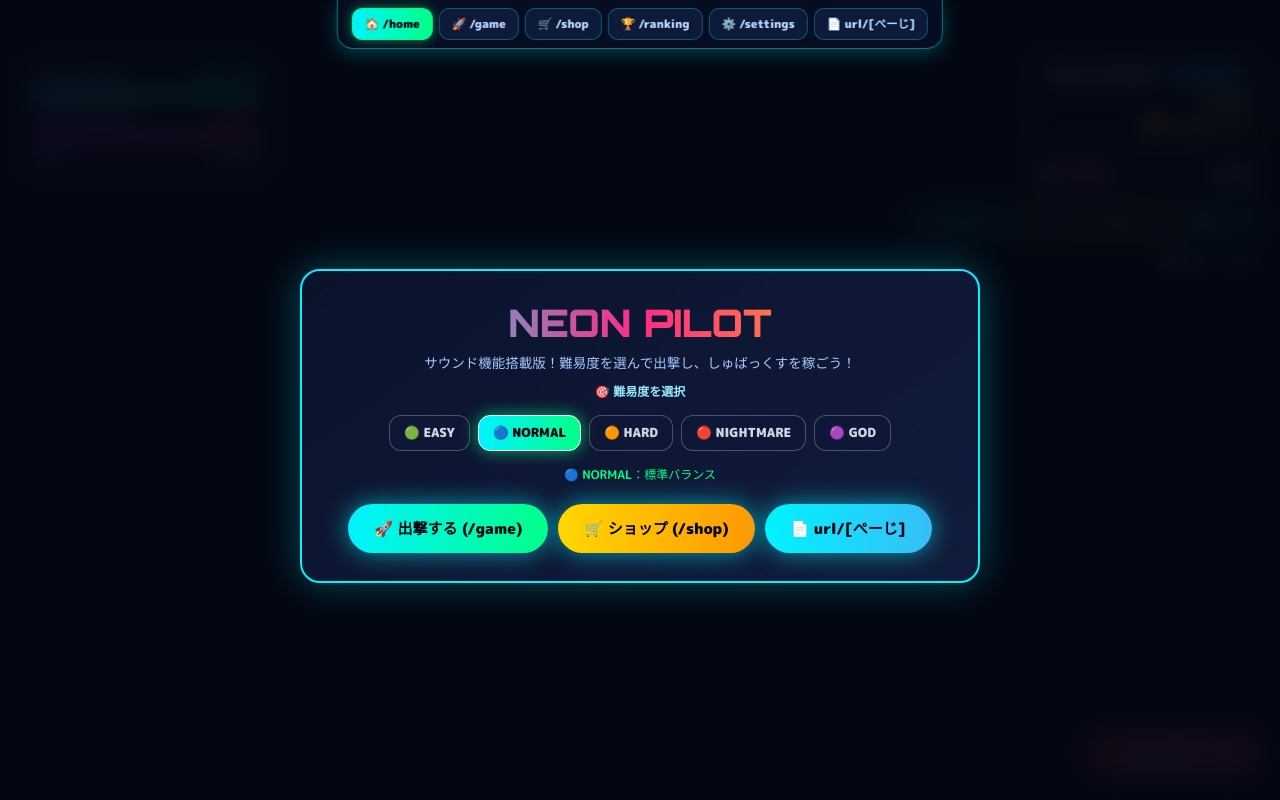
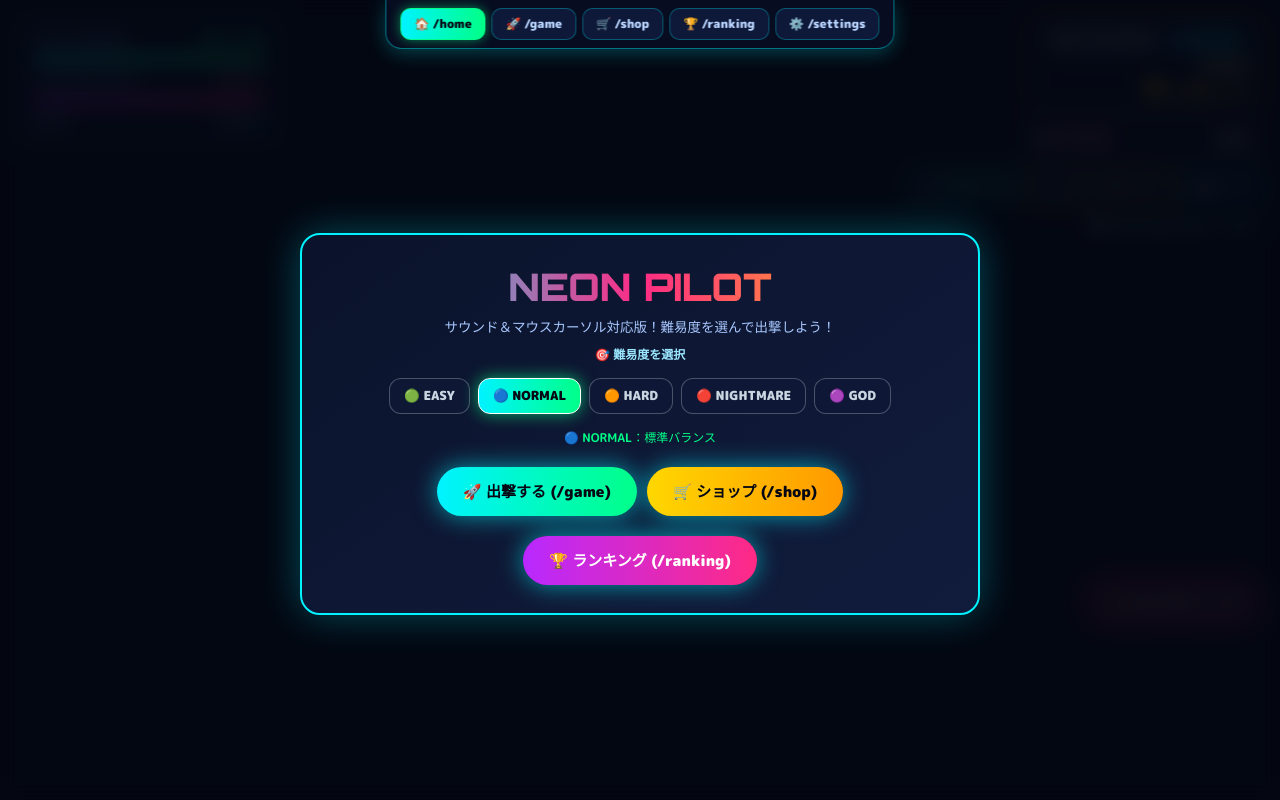
Before and after one commit to serizawasyun350-lgtm/neon-pilotpro, a Flask app: page / in a window 1280 px wide. Run offline with Flask 3, Linux system fonts and the light colour scheme.

Commit message:
Update index.html

```diff
--- a/templates/index.html
+++ b/templates/index.html
@@ -3,7 +3,7 @@
 <head>
 <meta charset="UTF-8">
 <meta name="viewport" content="width=device-width, initial-scale=1.0, maximum-scale=1.0, user-scalable=no">
-<title>NEON PILOT - サウンド完全版</title>
+<title>NEON PILOT - マウスカーソル対応版</title>
 <style>
   @import url('https://fonts.googleapis.com/css2?family=M+PLUS+Rounded+1c:wght@700;900&family=Orbitron:wght@600;800;900&display=swap');
 
@@ -22,52 +22,50 @@
     background-color: #050814;
     font-family: 'M PLUS Rounded 1c', sans-serif;
     color: #ffffff;
+    cursor: default;
   }
 
   canvas {
-    position: fixed;
-    inset: 0;
     display: block;
     width: 100%;
     height: 100%;
-    z-index: 1;
-    cursor: crosshair;
+    cursor: crosshair; /* ゲーム中は十字照準カーソル */
   }
 
-  /* トップナビゲーションバー */
+  /* クリックできる要素すべてにポインター（指先マーク）を適用 */
+  button, .nav-link, .filter-btn, .diff-btn, .shop-item, .admin-cmd-btn, input {
+    cursor: pointer !important;
+  }
+
+  /* トップURLナビゲーションバー */
   #top-navbar {
     position: fixed;
     top: 0;
     left: 50%;
     transform: translateX(-50%);
-    z-index: 100;
+    z-index: 80;
     display: flex;
     gap: 6px;
     padding: 8px 14px;
-    background: rgba(8, 14, 34, 0.95);
+    background: rgba(8, 14, 34, 0.92);
     border: 1.5px solid rgba(0, 243, 255, 0.45);
     border-top: none;
     border-radius: 0 0 16px 16px;
     backdrop-filter: blur(10px);
     box-shadow: 0 4px 20px rgba(0, 243, 255, 0.25);
-    max-width: 98vw;
-    overflow-x: auto;
-    pointer-events: auto;
   }
 
   .nav-link {
-    padding: 6px 12px;
+    padding: 6px 13px;
     border-radius: 10px;
     border: 1px solid rgba(0, 243, 255, 0.3);
-    background: rgba(16, 28, 62, 0.9);
+    background: rgba(16, 28, 62, 0.85);
     color: #b8d4ff;
-    font-family: 'M PLUS Rounded 1c', sans-serif;
-    font-size: 11.5px;
+    text-decoration: none;
+    font-size: 12px;
     font-weight: 900;
     cursor: pointer;
     transition: all 0.15s;
-    white-space: nowrap;
-    pointer-events: auto;
   }
 
   .nav-link:hover {
@@ -150,13 +151,12 @@
 
   #top-right {
     position: absolute;
-    top: 52px;
+    top: 16px;
     right: 16px;
     display: flex;
     flex-direction: column;
     align-items: flex-end;
     gap: 8px;
-    pointer-events: auto;
   }
 
   .currency-box {
@@ -227,7 +230,7 @@
     padding: 8px 13px;
     border-radius: 10px;
     border: 1.5px solid #00f3ff;
-    background: rgba(12, 24, 54, 0.95);
+    background: rgba(12, 24, 54, 0.9);
     color: #fff;
     font-family: 'M PLUS Rounded 1c', sans-serif;
     font-weight: 900;
@@ -295,13 +328,13 @@
 
   #dash-mobile-btn {
     position: absolute;
-    bottom: 24px;
+    bottom: 175px;
     right: 20px;
     pointer-events: auto;
     padding: 12px 18px;
     border-radius: 50px;
     border: 2px solid #ff2a85;
-    background: rgba(255, 42, 133, 0.35);
+    background: rgba(255, 42, 133, 0.25);
     color: #fff;
     font-weight: 900;
     font-size: 13px;
@@ -313,14 +346,13 @@
   .overlay-screen {
     position: fixed;
     inset: 0;
-    padding-top: 52px;
+    padding-top: 48px;
     background: rgba(4, 7, 18, 0.88);
     backdrop-filter: blur(10px);
     display: flex;
     align-items: center;
     justify-content: center;
     z-index: 50;
-    pointer-events: auto;
   }
 
   .hidden { display: none !important; }
@@ -516,12 +574,11 @@
 
 <!-- トップURLナビゲーションバー -->
 <nav id="top-navbar">
-  <button type="button" class="nav-link" id="nav-home" onclick="navigateTo('home')">🏠 /home</button>
-  <button type="button" class="nav-link" id="nav-game" onclick="navigateTo('game')">🚀 /game</button>
-  <button type="button" class="nav-link" id="nav-shop" onclick="navigateTo('shop')">🛒 /shop</button>
-  <button type="button" class="nav-link" id="nav-ranking" onclick="navigateTo('ranking')">🏆 /ranking</button>
-  <button type="button" class="nav-link" id="nav-settings" onclick="navigateTo('settings')">⚙️ /settings</button>
-  <button type="button" class="nav-link" id="nav-page" onclick="navigateTo('page')">📄 url/[ぺーじ]</button>
+  <a href="/home" class="nav-link" id="nav-home" onclick="navigateTo(event, 'home')">🏠 /home</a>
+  <a href="/game" class="nav-link" id="nav-game" onclick="navigateTo(event, 'game')">🚀 /game</a>
+  <a href="/shop" class="nav-link" id="nav-shop" onclick="navigateTo(event, 'shop')">🛒 /shop</a>
+  <a href="/ranking" class="nav-link" id="nav-ranking" onclick="navigateTo(event, 'ranking')">🏆 /ranking</a>
+  <a href="/settings" class="nav-link" id="nav-settings" onclick="navigateTo(event, 'settings')">⚙️ /settings</a>
 </nav>
 
 <canvas id="gameCanvas"></canvas>
@@ -569,14 +626,29 @@
 
     <div class="btn-group">
       <button type="button" id="sound-toggle-btn" class="hud-btn sound-on" onclick="toggleSound()">🔊 SOUND: ON</button>
-      <button type="button" class="hud-btn shop-btn" onclick="navigateTo('shop')">🛒 ショップ & ランク</button>
+      <button type="button" id="toggle-auto-btn" class="hud-btn hidden" onclick="toggleAutoClick()">⚡ AUTO: OFF</button>
+      <button type="button" id="toggle-admin-btn" class="hud-btn admin-btn hidden" onclick="toggleAdminPanel()">👑 ADMIN</button>
+      <button type="button" class="hud-btn shop-btn" onclick="navigateTo(event, 'shop')">🛒 ショップ & ランク</button>
       <button type="button" class="hud-btn save-btn" onclick="manualSave()">💾 セーブ</button>
-      <button type="button" id="save-and-quit-btn" class="hud-btn save-quit-btn hidden" onclick="saveAndQuit()">🚪 ホームへ</button>
+      <button type="button" id="save-and-quit-btn" class="hud-btn save-quit-btn hidden" onclick="saveAndQuit()">🚪 セーブして終了</button>
     </div>
-    <div id="save-status-text">💾 自動セーブ有効</div>
+    <div id="save-status-text">💾 localStorage 自動セーブ有効</div>
+  </div>
+
+  <!-- ADMIN パネル -->
+  <div id="admin-bar" class="hud-panel hidden">
+    <div style="font-size:12px; font-weight:900; color:#f0b8ff; border-bottom:1px solid rgba(213,92,255,0.4); padding-bottom:4px;">
+      👑 OP & ADMIN コマンド
+    </div>
+    <button type="button" class="admin-cmd-btn" id="god-mode-btn" onclick="toggleGodMode()">🛡️ 無敵モード (GOD): OFF</button>
+    <button type="button" class="admin-cmd-btn" onclick="adminNukeEnemies()">💥 画面内の敵を全滅 (NUKE)</button>
+    <button type="button" class="admin-cmd-btn" onclick="adminGrantShubux(100000)">💰 +100,000 しゅばっくす</button>
+    <button type="button" class="admin-cmd-btn" onclick="adminGrantShubux(1e26)">🌈 +100𥝱 しゅばっくす</button>
+    <button type="button" class="admin-cmd-btn" onclick="adminFullHeal()">💚 シールド完全回復</button>
   </div>
 
   <div id="milestone-banner">🏆 マイルストーン達成！</div>
+
   <button type="button" id="dash-mobile-btn" onclick="triggerDash()">⚡ DASH (右クリック)</button>
 </div>
 
@@ -585,7 +657,7 @@
   <div class="modal-card">
     <div class="game-title">NEON PILOT</div>
     <p style="color:#a8c8ff; font-size:13.5px; line-height:1.6; margin-bottom:8px;">
-      サウンド機能搭載版！難易度を選んで出撃し、しゅばっくすを稼ごう！
+      サウンド＆マウスカーソル対応版！難易度を選んで出撃しよう！
     </p>
 
     <div style="font-size:12px; color:#9be7ff; font-weight:900; margin-top:8px;">🎯 難易度を選択</div>
@@ -593,39 +665,33 @@
     <div id="home-diff-desc" style="font-size:12px; color:#00ff88; margin-bottom:8px;">🔵 NORMAL：標準バランス</div>
 
     <div style="display:flex; gap:10px; justify-content:center; flex-wrap:wrap; margin-top:10px;">
-      <button type="button" class="primary-btn" onclick="navigateTo('game')">🚀 出撃する (/game)</button>
-      <button type="button" class="primary-btn" style="background:linear-gradient(90deg,#ffd700,#ff9900);" onclick="navigateTo('shop')">🛒 ショップ (/shop)</button>
-      <button type="button" class="primary-btn" style="background:linear-gradient(90deg,#00f3ff,#38bdf8);" onclick="navigateTo('page')">📄 url/[ぺーじ]</button>
+      <button type="button" class="primary-btn" onclick="navigateTo(event, 'game')">🚀 出撃する (/game)</button>
+      <button type="button" class="primary-btn" style="background:linear-gradient(90deg,#ffd700,#ff9900);" onclick="navigateTo(event, 'shop')">🛒 ショップ (/shop)</button>
+      <button type="button" class="primary-btn" style="background:linear-gradient(90deg,#b829ff,#ff2a85); color:#fff;" onclick="navigateTo(event, 'ranking')">🏆 ランキング (/ranking)</button>
     </div>
   </div>
 </div>
 
-<!-- url/[ぺーじ] カスタムページ画面 -->
-<div id="page-screen" class="overlay-screen hidden">
+<!-- /ranking ランキング画面 -->
+<div id="ranking-screen" class="overlay-screen hidden">
   <div class="modal-card">
-    <h2 style="font-family:'Orbitron'; font-size:26px; color:#00f3ff; margin-bottom:8px;">📄 ページナビゲーション</h2>
-    <div style="display:flex; gap:8px; justify-content:center; margin-bottom:14px;">
-      <input id="custom-page-input" type="text" value="custom" style="padding:8px 12px; border-radius:10px; border:1.5px solid #00f3ff; background:#091024; color:#fff; font-weight:700; width:60%;">
-      <button type="button" class="primary-btn" style="margin-top:0; padding:8px 16px;" onclick="goToCustomPage()">移動</button>
-    </div>
-    <button type="button" class="primary-btn" onclick="navigateTo('home')">🏠 ホームに戻る</button>
+    <h2 style="font-family:'Orbitron'; font-size:26px; color:#ffd700; margin-bottom:6px;">🏆 ランキング</h2>
+    <table class="rank-table">
+      <thead>
+        <tr><th>順位</th><th>パイロット</th><th>ハイスコア</th><th>累計撃破</th></tr>
+      </thead>
+      <tbody id="ranking-tbody"></tbody>
+    </table>
+    <button type="button" class="primary-btn" style="margin-top:16px;" onclick="navigateTo(event, 'home')">🏠 ホームに戻る</button>
   </div>
 </div>
 
-<!-- ランキング画面 -->
-<div id="ranking-screen" class="overlay-screen hidden">
-  <div class="modal-card">
-    <h2 style="font-family:'Orbitron'; font-size:26px; color:#ffd700; margin-bottom:6px;">🏆 ランクボード</h2>
-    <button type="button" class="primary-btn" style="margin-top:16px;" onclick="navigateTo('home')">🏠 ホーム</button>
-  </div>
-</div>
-
-<!-- 設定画面 -->
+<!-- /settings 設定画面 -->
 <div id="settings-screen" class="overlay-screen hidden">
   <div class="modal-card">
     <h2 style="font-family:'Orbitron'; font-size:26px; color:#00f3ff; margin-bottom:8px;">⚙️ 設定</h2>
     <div class="diff-selector" id="settings-diff-selector"></div>
-    <button type="button" class="primary-btn" onclick="navigateTo('home')">🏠 ホーム</button>
+    <button type="button" class="primary-btn" onclick="navigateTo(event, 'game')">🚀 出撃</button>
   </div>
 </div>
 
@@ -635,8 +701,8 @@
     <h2 style="font-family:'Orbitron'; font-size:32px; color:#ff2a85; margin-bottom:10px;">SHIELD DEPLETED</h2>
     <div style="display:flex; gap:10px; justify-content:center; flex-wrap:wrap; margin-top:15px;">
       <button type="button" class="primary-btn" onclick="startGame()">もう一度出撃</button>
-      <button type="button" class="primary-btn" style="background:linear-gradient(90deg,#ffd700,#ff9900);" onclick="navigateTo('shop')">🛒 ショップ</button>
-      <button type="button" class="primary-btn" onclick="navigateTo('home')">🏠 ホーム</button>
+      <button type="button" class="primary-btn" style="background:linear-gradient(90deg,#ffd700,#ff9900);" onclick="navigateTo(event, 'shop')">🛒 ショップ</button>
+      <button type="button" class="primary-btn" onclick="navigateTo(event, 'home')">🏠 ホーム</button>
     </div>
   </div>
 </div>
@@ -650,7 +716,7 @@
         <div style="text-align:right; margin-right:6px;">
           <div style="font-size:11px; color:#ffe680;">残高: <span id="shop-shubux" class="val-orbitron" style="color:#ffd700;">0</span> しゅばっくす</div>
         </div>
-        <button type="button" class="hud-btn" style="border-color:#00ff88; color:#00ff88;" onclick="navigateTo('game')">🚀 ゲームへ</button>
+        <button type="button" class="hud-btn" style="border-color:#00ff88; color:#00ff88;" onclick="navigateTo(event, 'game')">🚀 ゲームへ</button>
       </div>
     </div>
     <div class="shop-filters" id="shop-filters">
@@ -695,11 +761,11 @@ function playSound(type) {
   initAudio();
   if (!audioCtx) return;
 
+  try {
     const osc = audioCtx.createOscillator();
     const gain = audioCtx.createGain();
     osc.connect(gain);
     gain.connect(audioCtx.destination);
-
     const now = audioCtx.currentTime;
 
     if (type === 'laser') {
@@ -742,6 +808,7 @@ function playSound(type) {
       osc.start(now);
       osc.stop(now + 0.08);
     }
+  } catch (e) {}
 }
 
 // ==========================================
@@ -755,7 +822,7 @@ const DIFFICULTY_CONFIG = {
   god: { id: 'god', label: '🟣 GOD', rewardMult: 25.0 }
 };
 
-const SAVE_KEY = 'neon_pilot_shubux_save_v13';
+const SAVE_KEY = 'neon_pilot_shubux_save_v14';
 let saveData = {
   shubux: 0,
   totalKills: 0,
@@ -811,55 +878,20 @@ window.addEventListener('mousemove', (e) => {
 
 window.addEventListener('click', () => {
   if (gameState === 'playing') {
-    const eff = getActiveEffects();
-    saveData.shubux += 5 * eff.shubuxMult;
+    saveData.shubux += 5;
     score += 10;
     playSound('laser');
     updateHUD();
   }
 });
 
-function getActiveEffects() {
-  let shubuxMult = DIFFICULTY_CONFIG[saveData.difficulty]?.rewardMult || 1.0;
-  let dmgMult = 1.0;
-  let maxHpBonus = 0;
-  let autoIncome = 0;
-
-  for (const itemId in saveData.ownedItems) {
-    const item = SHOP_ITEMS.find(i => i.id === itemId);
-    if (item && item.effect) {
-      if (item.effect.shubuxMult) shubuxMult *= item.effect.shubuxMult;
-      if (item.effect.dmgMult) dmgMult *= item.effect.dmgMult;
-      if (item.effect.maxHpBonus) maxHpBonus += item.effect.maxHpBonus;
-      if (item.effect.autoIncome) autoIncome += item.effect.autoIncome;
-    }
-  }
-  return { shubuxMult, dmgMult, maxHpBonus, autoIncome };
-}
-
-setInterval(() => {
-  const eff = getActiveEffects();
-  if (eff.autoIncome > 0) {
-    saveData.shubux += eff.autoIncome;
-    updateHUD();
-  }
-}, 1000);
-
-function navigateTo(route) {
+function navigateTo(event, route) {
+  if (event) event.preventDefault();
   playSound('select');
-  const cleanRoute = String(route || 'home').replace(/^\//, '');
   try {
-    history.pushState({ route: cleanRoute }, '', `/${cleanRoute}`);
-  } catch (e) {
-    location.hash = `#/${cleanRoute}`;
-  }
-  applyRouteView(cleanRoute);
-}
-
-function goToCustomPage() {
-  const input = document.getElementById('custom-page-input');
-  const pageName = (input ? input.value.trim() : '') || 'custom';
-  navigateTo(pageName);
+    history.pushState({ route }, '', `/${route}`);
+  } catch (e) {}
+  applyRouteView(route);
 }
 
 window.addEventListener('popstate', () => {
@@ -873,38 +905,28 @@ function applyRouteView(route) {
   document.getElementById('ranking-screen').classList.add('hidden');
   document.getElementById('settings-screen').classList.add('hidden');
   document.getElementById('gameover-screen').classList.add('hidden');
-  document.getElementById('page-screen').classList.add('hidden');
 
   document.querySelectorAll('.nav-link').forEach(el => el.classList.remove('active'));
 
   if (route === 'home') {
     gameState = 'start';
     document.getElementById('home-screen').classList.remove('hidden');
-    const btn = document.getElementById('nav-home');
-    if (btn) btn.classList.add('active');
+    document.getElementById('nav-home').classList.add('active');
     renderDifficultySelectors();
   } else if (route === 'game') {
     if (gameState !== 'playing') startGame();
-    const btn = document.getElementById('nav-game');
-    if (btn) btn.classList.add('active');
+    document.getElementById('nav-game').classList.add('active');
   } else if (route === 'shop') {
     document.getElementById('shop-modal').classList.remove('hidden');
-    const btn = document.getElementById('nav-shop');
-    if (btn) btn.classList.add('active');
+    document.getElementById('nav-shop').classList.add('active');
     renderShop();
   } else if (route === 'ranking') {
     document.getElementById('ranking-screen').classList.remove('hidden');
-    const btn = document.getElementById('nav-ranking');
-    if (btn) btn.classList.add('active');
+    document.getElementById('nav-ranking').classList.add('active');
   } else if (route === 'settings') {
     document.getElementById('settings-screen').classList.remove('hidden');
-    const btn = document.getElementById('nav-settings');
-    if (btn) btn.classList.add('active');
+    document.getElementById('nav-settings').classList.add('active');
     renderDifficultySelectors();
-  } else {
-    document.getElementById('page-screen').classList.remove('hidden');
-    const btn = document.getElementById('nav-page');
-    if (btn) btn.classList.add('active');
   }
 }
 
@@ -931,14 +953,12 @@ function renderDifficultySelectors() {
 function startGame() {
   gameState = 'playing';
   score = 0;
-  const eff = getActiveEffects();
-  maxHp = 100 + eff.maxHpBonus;
+  maxHp = 100;
   hp = maxHp;
   enemies = [];
   document.querySelectorAll('.overlay-screen').forEach(el => el.classList.add('hidden'));
   history.pushState({ route: 'game' }, '', '/game');
-  const btn = document.getElementById('nav-game');
-  if (btn) btn.classList.add('active');
+  document.getElementById('nav-game').classList.add('active');
   playSound('dash');
 }
 
@@ -959,24 +979,14 @@ function loadSave() {
 }
 
 function updateHUD() {
-  const eff = getActiveEffects();
-  maxHp = 100 + eff.maxHpBonus;
-  if (hp > maxHp) hp = maxHp;
-
   document.getElementById('shubux-num').textContent = Math.floor(saveData.shubux).toLocaleString();
   document.getElementById('score-num').textContent = score;
   document.getElementById('hp-text').textContent = `${hp} / ${maxHp}`;
   document.getElementById('shop-shubux').textContent = Math.floor(saveData.shubux).toLocaleString();
-
-  const badge = document.getElementById('legendary-active-badge');
-  if (saveData.ownedItems['rainbow_bridge_legendary_pack']) {
-    badge.classList.remove('hidden');
-  } else {
-    badge.classList.add('hidden');
-  }
 }
 
 function setShopFilter(filter, btnEl) {
+  playSound('select');
   document.querySelectorAll('.filter-btn').forEach(b => b.classList.remove('active'));
   if (btnEl) btnEl.classList.add('active');
   renderShop();
@@ -1010,9 +1020,6 @@ function buyItem(id) {
   if (saveData.shubux >= item.price) {
     saveData.shubux -= item.price;
     saveData.ownedItems[id] = true;
-    if (item.effect && item.effect.shubuxFlat) {
-      saveData.shubux += item.effect.shubuxFlat;
-    }
     playSound('buy');
     updateHUD();
     renderShop();
@@ -1054,7 +1061,6 @@ function gameLoop() {
         playSound('explosion');
         if (hp <= 0) {
           gameState = 'gameover';
-          saveData.totalKills += 1;
           document.getElementById('gameover-screen').classList.remove('hidden');
         }
       }
@@ -1067,8 +1073,7 @@ function gameLoop() {
 }
 
 loadSave();
-const initialPath = location.pathname.replace(/^\//, '') || 'home';
-applyRouteView(initialPath);
+applyRouteView('home');
 gameLoop();
 </script>
 </body>
```
Also changed, not shown: other parts of templates/index.html (+79 -17 lines). Lines whose indentation alone changed are shown as unchanged.
